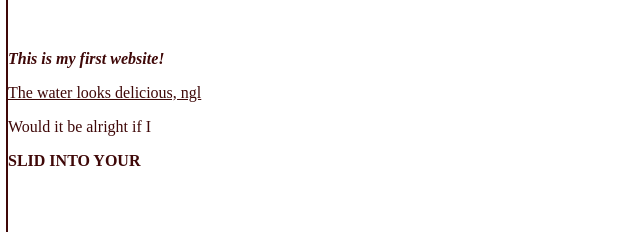
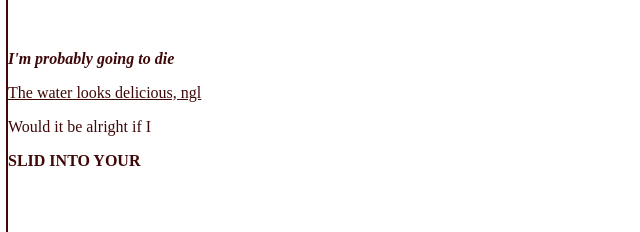
Before and after one commit to smhinsom/projektDishwasher, a plain HTML site: page index.html in a window 1280 px wide. Shown: the part 156-388 px from the top of the page, 0-640 px from the left. Drawn offline with Linux system fonts and the light colour scheme.

Commit message:
Update index.html

```diff
--- a/index.html
+++ b/index.html
@@ -19,7 +19,7 @@
     <tag><div><u>
             <h1>Hello world!</h1>
         </u>
-        <p><i><b>This is my first website!</b></i></p>
+        <p><i><b>I'm probably going to die</b></i></p>
         <p><u> The water looks delicious, ngl</u></p>
         <p>Would it be alright if I</p>
         <p><b>SLID INTO YOUR</b></p>
```
